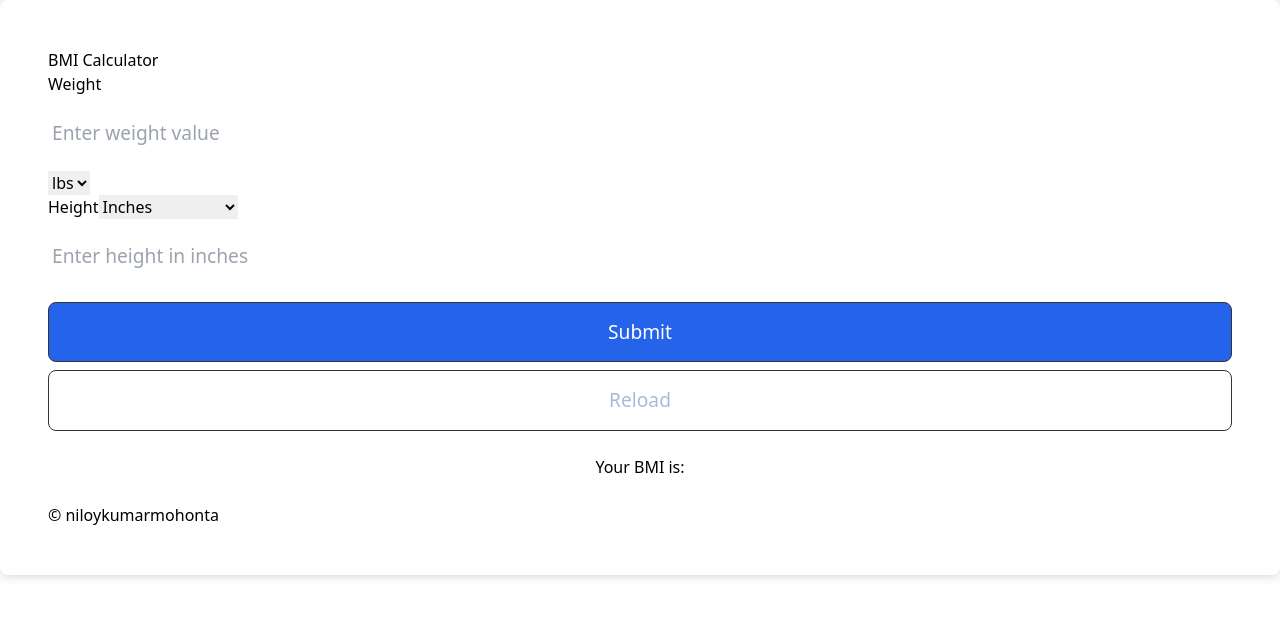
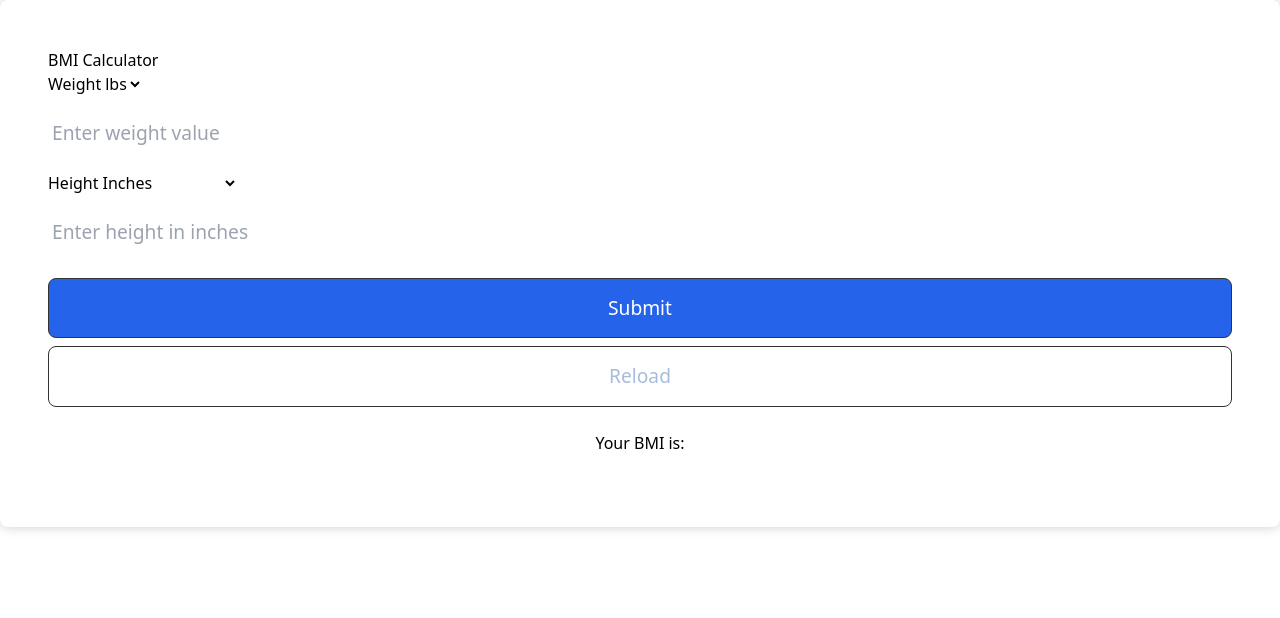
Before and after one commit to niloy1513991/BMI_Calculator, a React (Vite) app: page / in a window 1280 px wide. Shown: the top 618 px of the page. Built offline with nearby package versions, Linux system fonts and the light colour scheme.

Commit message:
Update styles and functionality

```diff
--- a/src/App.css
+++ b/src/App.css
@@ -0,0 +1,16 @@
+/* styles.css */
+select {
+  background-color: white; /* Default background color */
+}
+
+select:focus {
+  background-color: #bfdbfe; /* Tailwind's bg-blue-100 */
+}
+
+select option {
+  background-color: white; /* Default background color for options */
+}
+
+select:focus option {
+  background-color: #bfdbfe; /* Tailwind's bg-blue-100 for options */
+}
--- a/src/App.jsx
+++ b/src/App.jsx
@@ -1,4 +1,5 @@
 import React, { useState } from "react";
+import "./App.css"; // Import the custom CSS
 
 const App = () => {
   const [weight, setWeight] = useState("");
@@ -58,6 +59,14 @@ const App = () => {
         <form onSubmit={calcBMI}>
           <div className="mb-6">
             <label>Weight</label>
+            <select
+              value={weightUnit}
+              onChange={(e) => setWeightUnit(e.target.value)}
+              className="ml-2 h-10 focus:bg-blue-100 active:bg-blue-200"
+            >
+              <option value="lbs">lbs</option>
+              <option value="kg">kg</option>
+            </select>
             <input
               type="text"
               placeholder="Enter weight value"
@@ -65,21 +74,13 @@ const App = () => {
               onChange={(e) => setWeight(e.target.value)}
               className="ml-2 mt-2 h-10"
             />
-            <select
-              value={weightUnit}
-              onChange={(e) => setWeightUnit(e.target.value)}
-              className="ml-2 h-10"
-            >
-              <option value="lbs">lbs</option>
-              <option value="kg">kg</option>
-            </select>
           </div>
           <div className="mt-10">
             <label>Height</label>
             <select
               value={heightUnit}
               onChange={(e) => setHeightUnit(e.target.value)}
-              className="ml-2 h-10"
+              className="ml-2 h-10 focus:bg-blue-100 active:bg-blue-200"
             >
               <option value="in">Inches</option>
               <option value="ft-in">Feet and Inches</option>
@@ -143,7 +144,6 @@ const App = () => {
             <p>{message}</p>
           </div>
         </form>
-        <div className="text-sm text-center">&copy; niloykumarmohonta</div>
       </div>
     </>
   );
```
